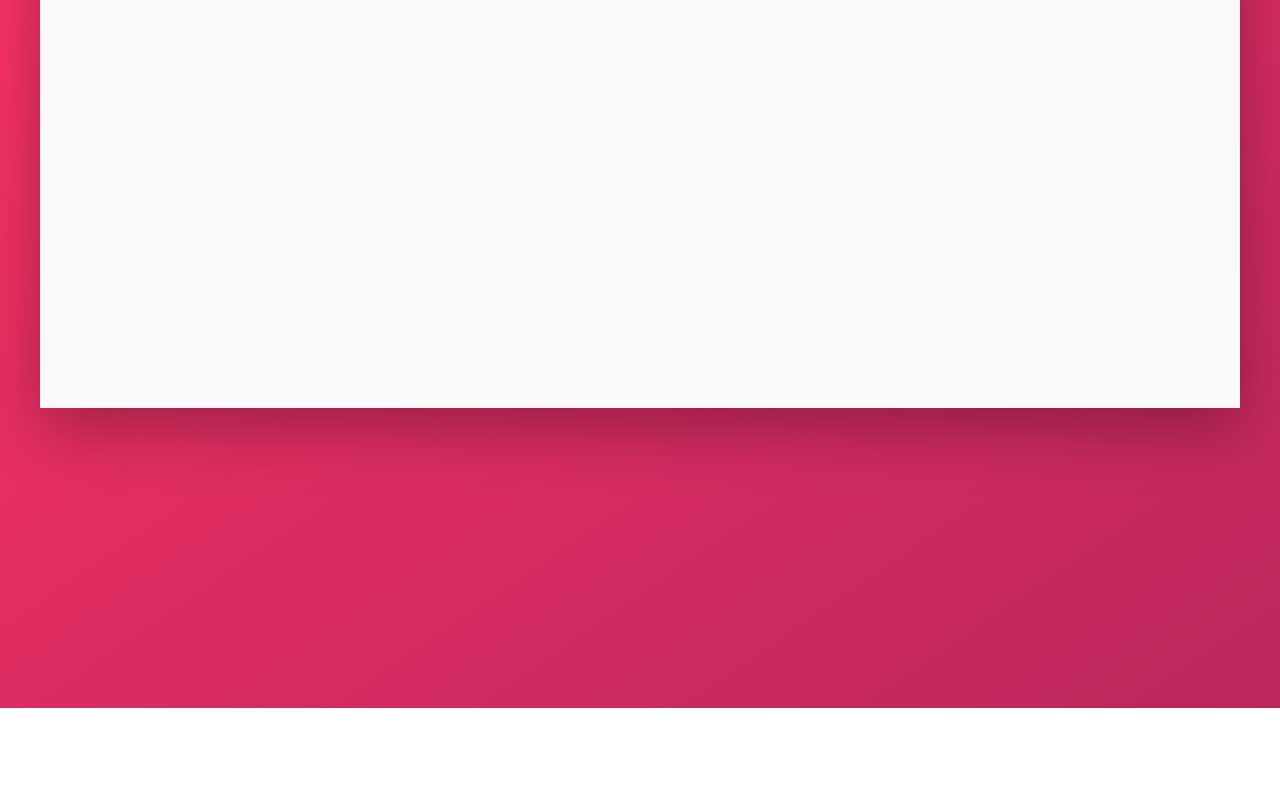
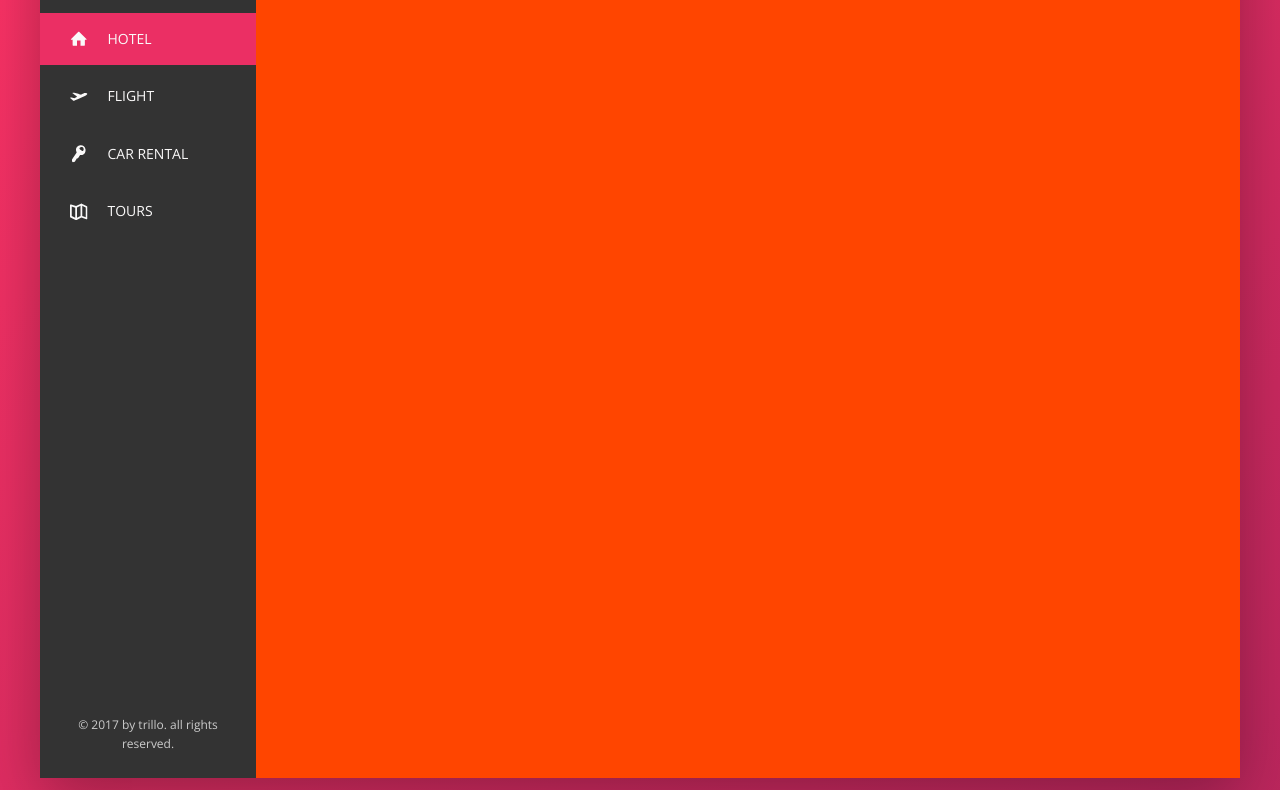
Before and after one commit to aniekan7132/TRILLO-2, a website: page index.html in a window 1280 px wide. Shown: the part 172-962 px from the top of the page. Before the commit the page ends 880 px from the top, so only its background shows below. Drawn offline with nearby package versions, Linux system fonts and the light colour scheme.

Commit message:
building the overall navigation(sidebar)

```diff
--- a/index.html
+++ b/index.html
@@ -48,8 +48,50 @@
             </header>
             <div class="content">
                 <nav class="sidebar">
-                    navigation
-                </nav>
+                    <ul class="side-nav">
+                        <li class="side-nav__item side-nav__item--active">
+                            <a href="#" class="side-nav__link">
+                                <svg class="side-nav__icon">
+                                    <use xlink:href="img/sprite.svg#icon-home"></use>
+                                </svg>
+                                <span>Hotel</span>
+                            </a>
+                        </li>
+
+                        <li class="side-nav__item">
+                            <a href="#" class="side-nav__link">
+                                <svg class="side-nav__icon">
+                                    <use xlink:href="img/sprite.svg#icon-aircraft-take-off"></use>
+                                </svg>
+                                <span>Flight</span>
+                            </a>
+                        </li>
+
+                        <li class="side-nav__item">
+                            <a href="#" class="side-nav__link">
+                                <svg class="side-nav__icon">
+                                    <use xlink:href="img/sprite.svg#icon-key"></use>
+                                </svg>
+                                <span>Car rental</span>
+                            </a>
+                        </li>
+
+                        <li class="side-nav__item">
+                            <a href="#" class="side-nav__link">
+                                <svg class="side-nav__icon">
+                                    <use xlink:href="img/sprite.svg#icon-map"></use>
+                                </svg>
+                                <span>Tours</span>
+                            </a>
+                        </li>
+                        </ul>
+
+                    <div class="legal">
+                        &copy; 2017 by trillo. all rights reserved.
+                    </div>
+                    </nav>
+
+
                 <main class="hotel-view">
                     hotel view
                 </main>
--- a/sass/_components.scss
+++ b/sass/_components.scss
@@ -1,10 +1,12 @@
 /////////////////
+//LOGO
 .logo {
  height: 3.5rem;
  margin-left: 1.5rem;
 }
 
 ////////////////
+//SEARCH
 .search {
  flex: 0 0 40%;
 
@@ -61,27 +63,126 @@
 }
 
 .user-nav {
- //display: flex;
+ align-self: stretch;
 
- &__icon-box {}
+ display: flex;
+ align-items: center;
+
+ & > * {
+padding: 0 2rem;
+cursor: pointer;
+height: 100%;
+
+display: flex;
+align-items: center;
+}
+
+& > *:hover {
+ background-color: var(--color-grey-light-2);
+}
+
+
+ &__icon-box {
+  position: relative;
+ }
 
  &__icon {
   height: 2.25rem;
   width: 2.25rem;
+  fill: var(--color-grey-dark-2);
  }
 
- &__notification {}
+ &__notification {
+  font-size: 1rem;
+  height: 1.75rem;
+  width: 1.75rem;
+  background-color: var(--color-primary);
+  border-radius: 100px;
+  position: absolute;
+  top: 1.5rem;
+  left: 1.1rem;
+  text-align: center;
+  color: #fff;
 
- &__user {}
+  display: flex;
+  justify-content: center;
+  align-items: center;
+ }
 
  &__user-photo {
   border-radius: 50%;
-  height: 3rem;
-  width: 3rem;
+  height: 3.75rem;
+  margin-right: 1rem;
+ }
+}
+
+/////////////////////
+//SIDE-NAV
+.side-nav {
+  font-size: 1.4rem;
+  list-style: none;
+  margin-top: 3.5rem;
+
+ &__item {
+  position: relative;
+
+  &:not(:last-child) {
+  margin-bottom: .5rem;
+ }
  }
 
- &__user-name {
-  //height: 4rem;
-  //width: 4rem;
+ &__item::before{
+ content: "";
+ position: absolute;
+ top: 0;
+ left: 0;
+ height: 100%;
+ width: 3px;
+ background-color: var(--color-primary);
+ transform: scaleY(0);
+ //transform-origin: bottom;
+ transition: transform .2s,
+              width .4s cubic-bezier(1,0,0,1) .2s
+              background-color .1s;
+ }
+
+ &__item:hover::before,
+ &__item--active::before {
+  transform: scaleY(1);
+  width: 100%;
+ }
+
+ &__item:active::before {
+  background-color: var(--color-primary-light);
+ }
+
+ &__link:link,
+ &__link:visited {
+  text-decoration: none;
+  color: var(--color-grey-light-1);
+  text-transform: uppercase;
+  padding: 1.5rem 3rem;
+  display: block;
+  position: relative;
+  z-index: 10;
+
+  display: flex;
+  align-items: center;
+ }
+
+ &__icon {
+  height: 1.75rem;
+  width: 1.75rem;
+  fill: currentColor;
+  margin-right: 2rem;
  }
 }
+
+//////////////////
+//LEGAL TEXT
+.legal {
+ font-size: 1.2rem;
+ text-align: center;
+ color: var(--color-grey-light-4);
+ padding: 2.5rem;
+}
--- a/sass/layout.scss
+++ b/sass/layout.scss
@@ -23,9 +23,16 @@
  background-color: var(--color-grey-dark-1);
 
  flex: 0 0 18%;
+
+ display: flex;
+ flex-direction: column;
+ justify-content: space-between;
 }
 .hotel-view {
  background-color: #fff;
+
+ // for testing purposes
+ height: 80rem;
  background-color: orangered;
 
  flex-grow: 1;
```
Also changed, not shown: css/style.css.
